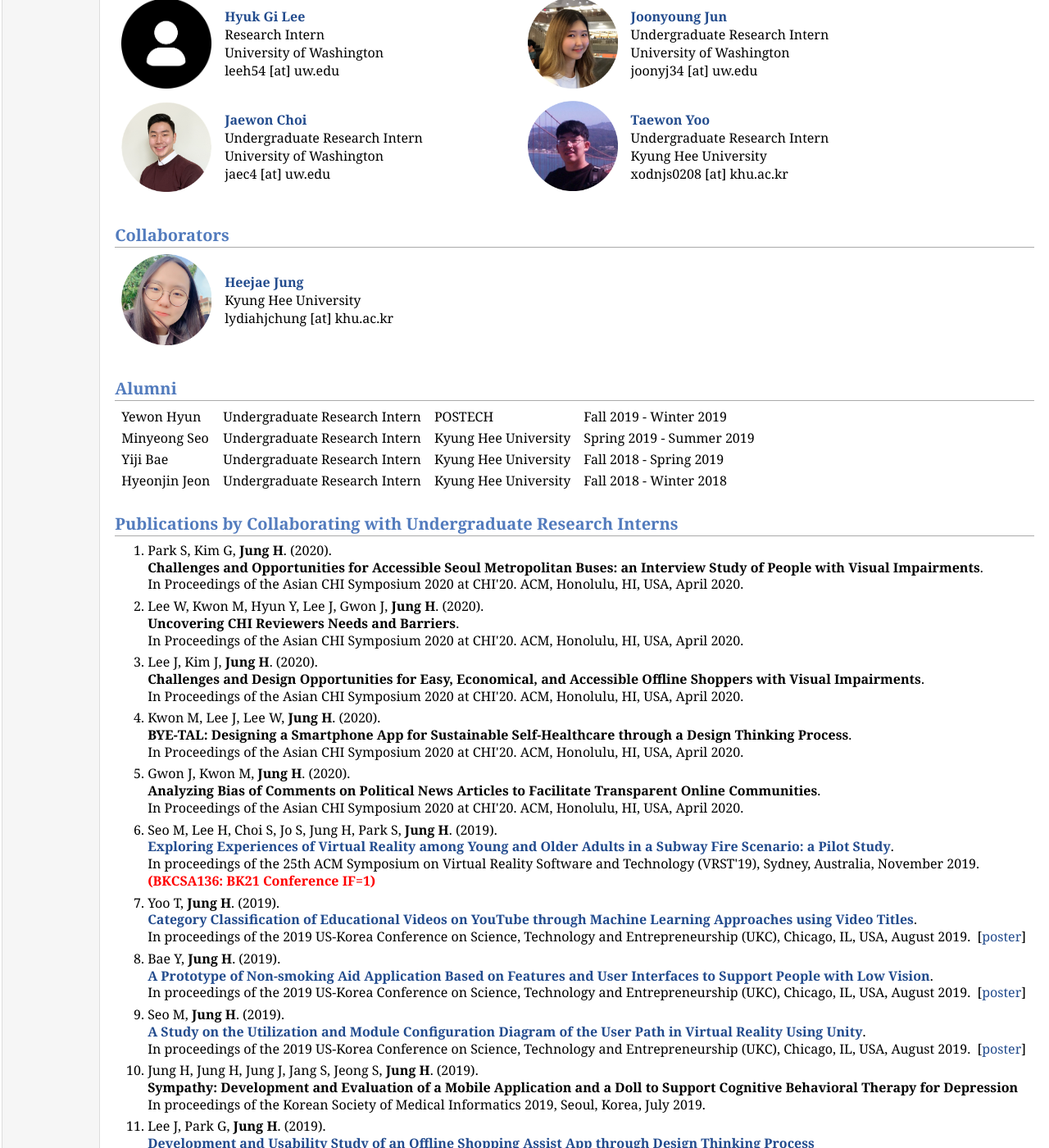
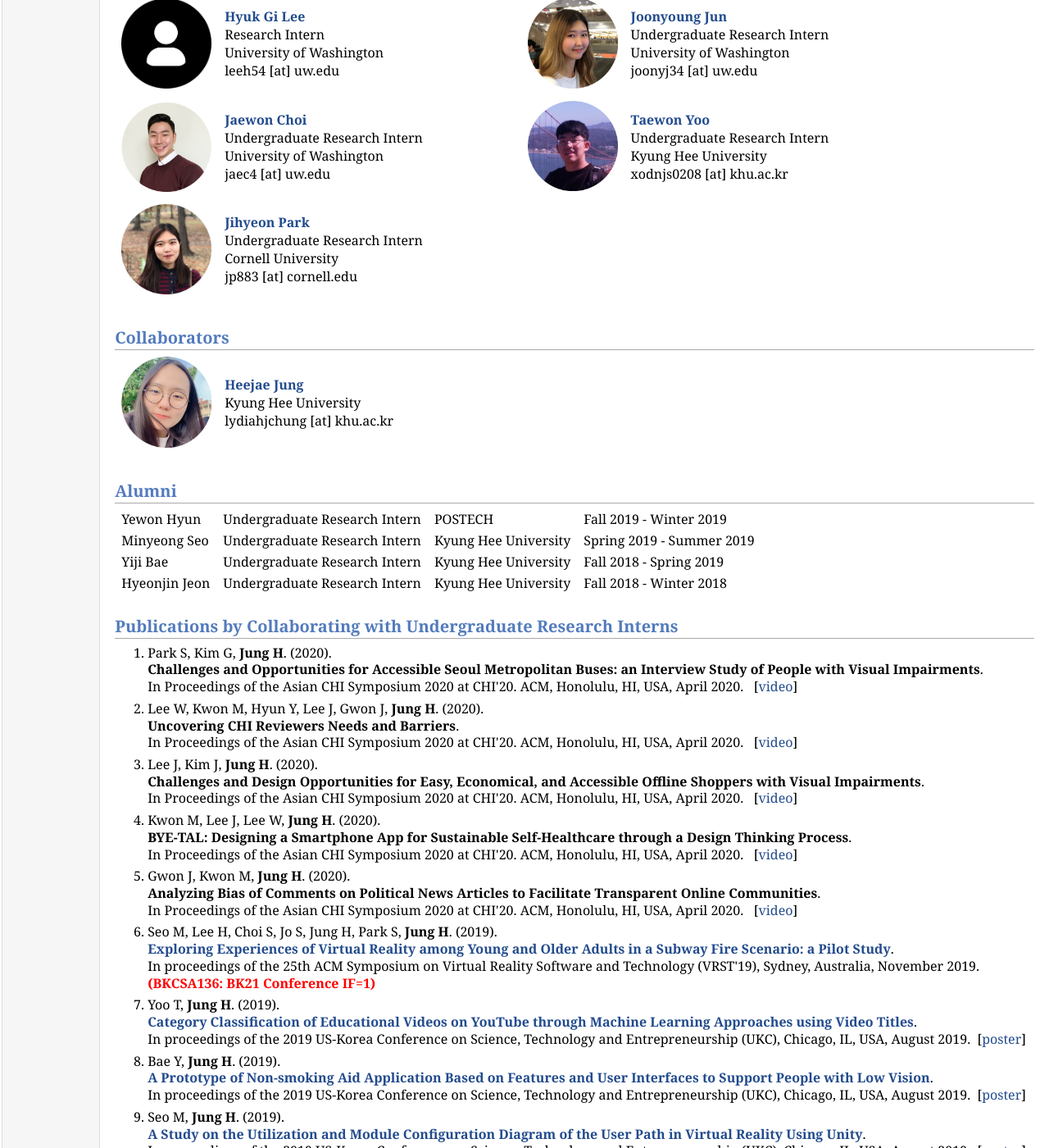
Before and after one commit to hcail/hcail-backup.github.io, a Jekyll site: the page people/people.html, which Jekyll copies as it is, in a window 1280 px wide and 1400 px high, scrolled down 952 px. Shown: the whole window at 82% size. Built offline with Jekyll 4.4.1, drawn with Linux system fonts in a browser that asks for light colours.

Commit message:
jihyeon park added news added

```diff
--- a/people/people.html
+++ b/people/people.html
@@ -77,6 +77,11 @@ HCI Korea 2019, Jeju, Korea.
     <td class="c2" align="left"><img src="img/tyoo.png" width="110" style="vertical-align: -4px"></td>
     <td class="c2"> <a href="http://twy00.github.io/"><b>Taewon Yoo</b></a><br>Undergraduate Research Intern<br>Kyung Hee University<br>xodnjs0208 [at] khu.ac.kr</td>
   </tr>
+  <tr class="r1">
+    <td class="c2"> <img src="img/jpark.png" width="110" style="vertical-align: -4px"></td>
+    <td class="c2"> <a href="https://www.notion.so/JIHYEON-PARK-b964d80128234a70b4cd95a8ee29ba68">
+                    <b>Jihyeon Park</b></a><br>Undergraduate Research Intern<br>Cornell University<br>jp883 [at] cornell.edu</td>
+  </tr>
 </table>
 
 <h2>Collaborators</h2>
@@ -151,31 +156,36 @@ HCI Korea 2019, Jeju, Korea.
   <li><p>Park S, Kim G, <b>Jung H</b>. (2020).
   <br /><font size=+0.5><b>
   Challenges and Opportunities for Accessible Seoul Metropolitan Buses: an Interview Study of People with Visual Impairments</b></font>.
-  <br />In Proceedings of the Asian CHI Symposium 2020 at CHI'20. ACM, Honolulu, HI, USA, April 2020.
+  <br />In Proceedings of the Asian CHI Symposium 2020 at CHI'20. ACM, Honolulu, HI, USA, April 2020.&nbsp;&nbsp;
+  [<a href="https://drive.google.com/file/d/1s3m_DZNeFr6e7YGO2epDF3nxEr8HomES/view?usp=sharing">video</a>]
   </p>
   </li>
   <li><p>Lee W, Kwon M, Hyun Y, Lee J, Gwon J, <b>Jung H</b>. (2020).
   <br /><font size=+0.5><b>
   Uncovering CHI Reviewers Needs and Barriers</b></font>.
-  <br />In Proceedings of the Asian CHI Symposium 2020 at CHI'20. ACM, Honolulu, HI, USA, April 2020.
+  <br />In Proceedings of the Asian CHI Symposium 2020 at CHI'20. ACM, Honolulu, HI, USA, April 2020.&nbsp;&nbsp;
+  [<a href="https://drive.google.com/file/d/16njbe7cdu1MFjBJdzFer__mV4tlXk5DX/view?usp=sharing">video</a>]
   </p>
   </li>
   <li><p>Lee J, Kim J, <b>Jung H</b>. (2020).
   <br /><font size=+0.5><b>
   Challenges and Design Opportunities for Easy, Economical, and Accessible Offline Shoppers with Visual Impairments</b></font>.
-  <br />In Proceedings of the Asian CHI Symposium 2020 at CHI'20. ACM, Honolulu, HI, USA, April 2020.
+  <br />In Proceedings of the Asian CHI Symposium 2020 at CHI'20. ACM, Honolulu, HI, USA, April 2020.&nbsp;&nbsp;
+  [<a href="https://drive.google.com/file/d/1P9vcCoU3C_CeDRJRdhXO_-5bsP-8dak5/view?usp=sharing">video</a>]
   </p>
   </li>
   <li><p>Kwon M, Lee J, Lee W, <b>Jung H</b>. (2020).
   <br /><font size=+0.5><b>
   BYE-TAL: Designing a Smartphone App for Sustainable Self-Healthcare through a Design Thinking Process</b></font>.
-  <br />In Proceedings of the Asian CHI Symposium 2020 at CHI'20. ACM, Honolulu, HI, USA, April 2020.
+  <br />In Proceedings of the Asian CHI Symposium 2020 at CHI'20. ACM, Honolulu, HI, USA, April 2020.&nbsp;&nbsp;
+  [<a href="https://drive.google.com/file/d/1j-VdCO49NVEsh5CH27-Un6u7LMXsHWDL/view?usp=sharing">video</a>]
   </p>
   </li>
   <li><p>Gwon J, Kwon M, <b>Jung H</b>. (2020).
   <br /><font size=+0.5><b>
   Analyzing Bias of Comments on Political News Articles to Facilitate Transparent Online Communities</b></font>.
-  <br />In Proceedings of the Asian CHI Symposium 2020 at CHI'20. ACM, Honolulu, HI, USA, April 2020.
+  <br />In Proceedings of the Asian CHI Symposium 2020 at CHI'20. ACM, Honolulu, HI, USA, April 2020.&nbsp;&nbsp;
+  [<a href="https://drive.google.com/file/d/1hbNmKwM9cAiyUvPlDrOHhGPRY6hhsmgx/view?usp=sharing">video</a>]
   </p>
   </li>
   <li><p>Seo M, Lee H, Choi S, Jo S, Jung H, Park S, <b>Jung H</b>. (2019).
```
Also changed, not shown: index.html (+8 -1 lines), news/news.html (+7 -0 lines), people/img/jpark.png (added), 3 other files.
